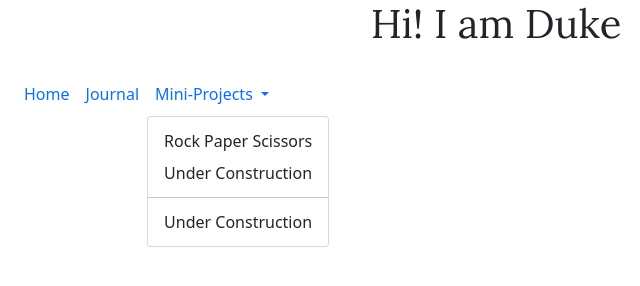
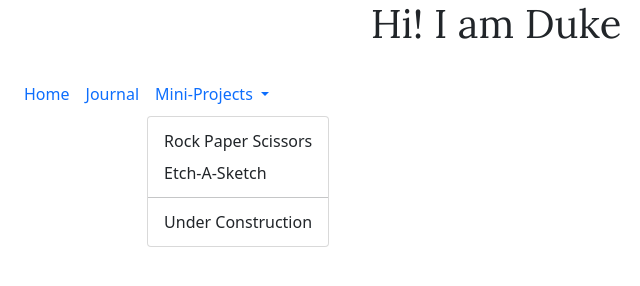
Before and after one commit to dukekim47/dukekim47.github.io, a website: page index.html in a window 1280 px wide. Both pictures are taken after a click on the button "Mini-Projects". Shown: the full height of the page, 144-784 px from the left. Drawn offline with nearby package versions, Linux system fonts and the light colour scheme; files that its build step writes are made by us from their sources.

Commit message:
Etch-A-Sketch
Project added

```diff
--- a/index.html
+++ b/index.html
@@ -27,7 +27,7 @@
                           </a>
                     <ul class="dropdown-menu" aria-labelledby="navbarDropdown">
                             <li><a class="dropdown-item" href="projects/fun-projects/rockpaperscissors/rps.html">Rock Paper Scissors</a></li>
-                            <li><a class="dropdown-item" href="#">Under Construction</a></li>
+                            <li><a class="dropdown-item" href="projects/fun-projects/etchasketch/index.html">Etch-A-Sketch</a></li>
                             <li><hr class="dropdown-divider"></li>
                             <li><a class="dropdown-item" href="#">Under Construction</a></li>
                     </ul>
```
Also changed, not shown: 2 other files.
